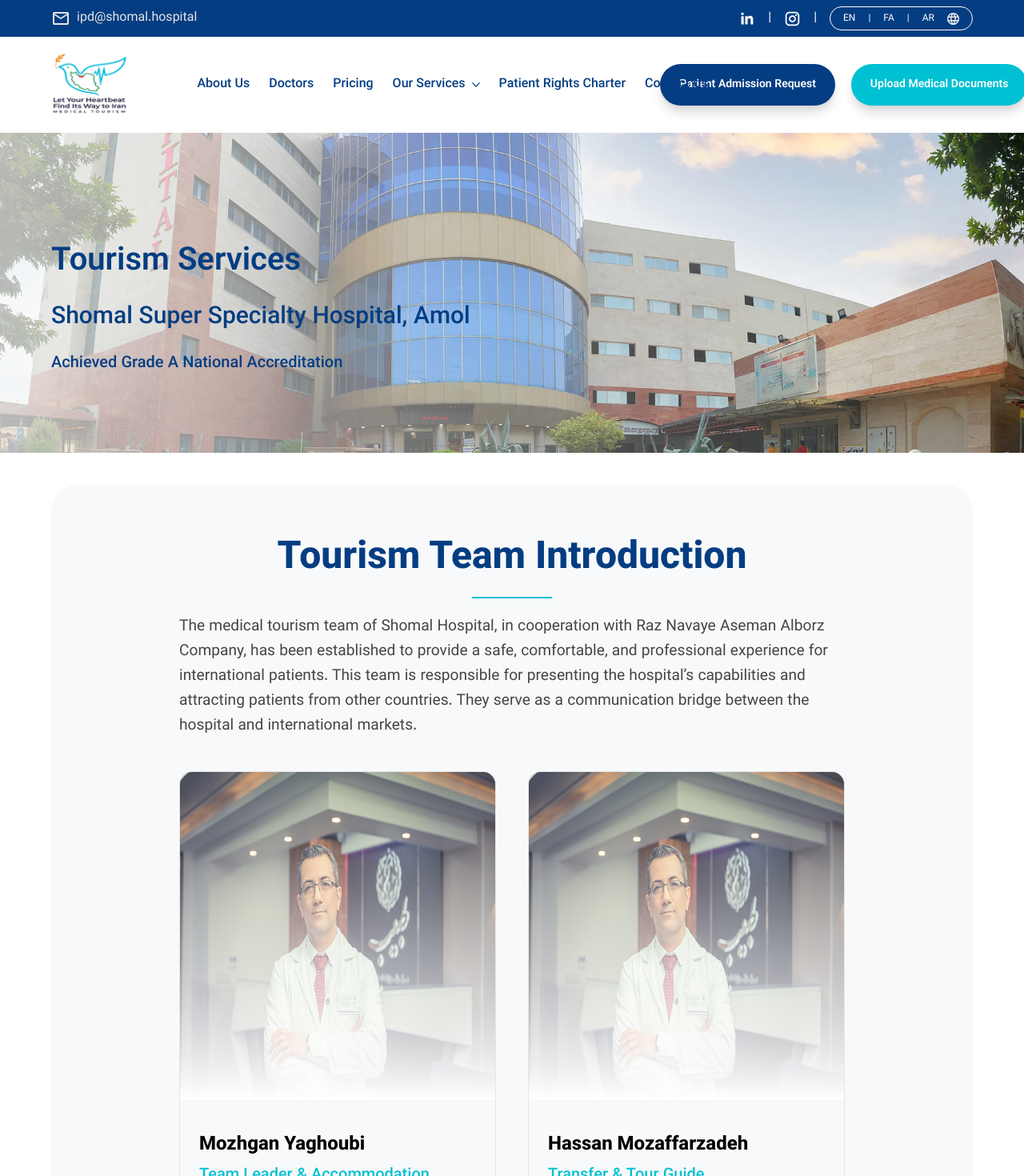
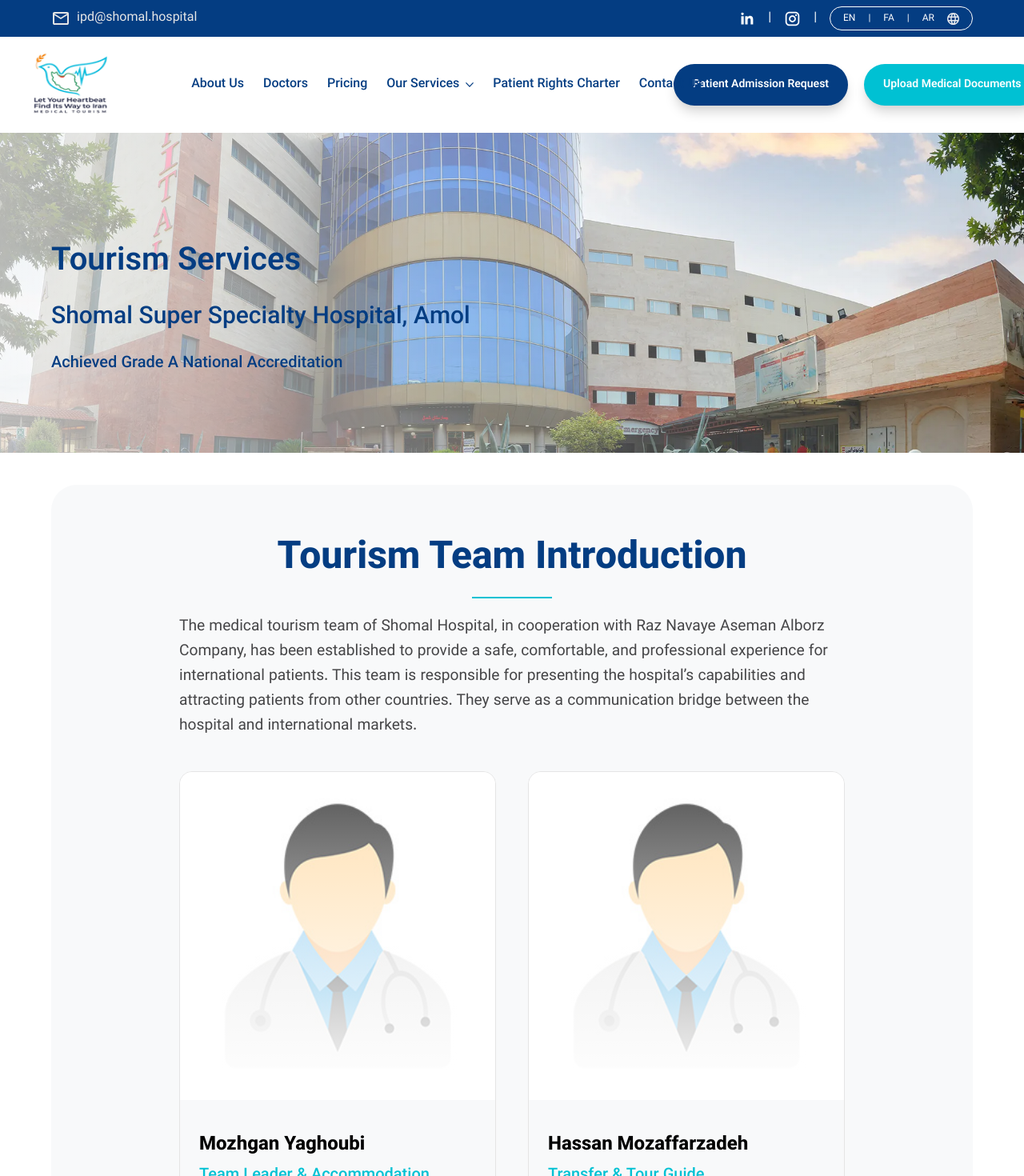
Before and after one commit to romiz5269/ipd-shomalhospital, a Next.js app: page /en/transfer-services in a window 1280 px wide. Shown: the top 1470 px of the page at 80% size. Built offline with nearby package versions, Linux system fonts and the light colour scheme.

Commit message:
edit menu

```diff
--- a/src/app/[lang]/doctors/page.tsx
+++ b/src/app/[lang]/doctors/page.tsx
@@ -4,11 +4,11 @@
 import {toPersianNumber} from "@/utils/functions";
 import Image from "next/image";
 import React from "react";
-import { getDictionary } from "../dictionaries";
-import { Metadata } from "next";
-import { pages_titles } from "@/constants";
+import {getDictionary} from "../dictionaries";
+import {Metadata} from "next";
+import {pages_titles} from "@/constants";
 export const metadata: Metadata = {
-  title: pages_titles.doctors['fa'] + ' | ' +'بیمارستان شمال',
+  title: pages_titles.doctors["fa"] + " | " + "بیمارستان شمال",
   description: "Shomal Hospital IPD Doctors page",
 };
 
@@ -21,7 +21,14 @@
 }) {
   const {lang} = await params;
   const {name = "", expertise = ""} = await searchParams;
-  const {our_doctors,license_number,search_by_name,search,select_expertise,doctors}=await getDictionary(lang)
+  const {
+    our_doctors,
+    license_number,
+    search_by_name,
+    search,
+    select_expertise,
+    doctors,
+  } = await getDictionary(lang);
   const filteredData = doctors.filter((doctor) => {
     const nameMatch = name
       ? Object.values(doctor.fullname.toString())
@@ -53,7 +60,7 @@
             lang={lang}
             defaultName={name}
             defaultExpertise={expertise}
-            dict={{search,search_by_name,select_this:select_expertise}}
+            dict={{search, search_by_name, select_this: select_expertise}}
           />
           <div className="grid grid-cols-4 gap-10 mt-10 ">
             {filteredData?.map((doctor) => (
@@ -63,7 +70,7 @@
               >
                 <div className="lg:h-[250px] h-[200px] relative before:absolute before:bottom-0 before:bg-gradient-to-t before:from-white before:to-transparent before:z-10 before:w-full before:h-full before:top-0 before:right-0">
                   <Image
-                    src="/doctor.png"
+                    src="/doctor.jpg"
                     fill
                     alt=""
                     className="object-fill"
--- a/src/app/[lang]/layout.tsx
+++ b/src/app/[lang]/layout.tsx
@@ -8,11 +8,11 @@
 import CustomLink from "@/ui/components/global/CustomLink";
 import {getHref} from "@/utils/functions";
 import {languages_types} from "@/types";
-import { getDictionary } from "./dictionaries";
+import {getDictionary} from "./dictionaries";
 
 export const metadata: Metadata = {
-  title: "Create Next App",
-  description: "Generated by create next app",
+  title: "بیماران بین الملل | بیمارستان شمال آمل",
+  description: "صفحه ی بیماران بین الملل بیمارستان شمال آمل",
 };
 export async function generateStaticParams() {
   return [{lang: "en"}, {lang: "fa"}, {lang: "ar"}];
@@ -36,7 +36,8 @@
         <TopNavbar lang={lang as languages_types} />
         <TopMenu lang={lang as languages_types} />
         {children}
-        <footer className="bg-blue-primary rounded-t-2xl py-20 container ">
+        <div className="bg-blue-primary">
+          <footer className=" rounded-t-2xl py-20 container ">
             <div className="grid lg:grid-cols-12 sm:grid-cols-2 grid-cols-1 w-full container lg:gap-x-10 gap-y-0 gap-y-10">
               <div className="lg:col-span-3 col-span-12 flex flex-col items-center justify-start gap-x-3">
                 <div className="relative h-[140px] w-[140px]">
@@ -125,6 +126,7 @@
               </div>
             </div>
           </footer>
+        </div>
       </body>
     </html>
   );
--- a/src/app/[lang]/page.tsx
+++ b/src/app/[lang]/page.tsx
@@ -116,7 +116,7 @@
           <div className="grid grid-cols-3 gap-x-10 lg:gap-y-0 gap-y-4 mt-10 lg:h-[600px]">
             <div className="lg:col-span-1 col-span-3 rounded-2xl border-[1px] border-neutral-200 overflow-hidden relative">
               <div className="lg:h-[410px] h-[300px] relative before:absolute before:bottom-0 before:bg-gradient-to-t before:from-white before:to-transparent before:z-10 before:w-full before:h-full before:top-0 before:right-0">
-                <Image src="/doctor.png" fill alt="" className="object-fill" />
+                <Image src="/doctor.jpg" fill alt="" className="object-fill" />
               </div>
               <div className=" h-full px-6 py-10 space-y-2 ">
                 <h3 className="lg:text-2xl text-lg font-black text-black">
--- a/src/app/[lang]/transfer-services/page.tsx
+++ b/src/app/[lang]/transfer-services/page.tsx
@@ -5,10 +5,10 @@
 import Image from "next/image";
 import TransferServicesPackages from "@/ui/TransferServicesPackages";
 import {toPersianNumber} from "@/utils/functions";
-import { Metadata } from "next";
-import { pages_titles } from "@/constants";
+import {Metadata} from "next";
+import {pages_titles} from "@/constants";
 export const metadata: Metadata = {
-  title: pages_titles.transfer_services['fa'] + ' | ' +'بیمارستان شمال',
+  title: pages_titles.transfer_services["fa"] + " | " + "بیمارستان شمال",
   description: "Shomal Hospital IPD transfer services page",
 };
 export default async function TransferServicePage({
@@ -17,8 +17,14 @@
   params: Promise<{lang: languages_types}>;
 }) {
   const {lang} = await params;
-  const {transfer_service_page, package_price, phone_number, email,oxin_hotel_location,olympic_hotel_location} =
-    await getDictionary(lang);
+  const {
+    transfer_service_page,
+    package_price,
+    phone_number,
+    email,
+    oxin_hotel_location,
+    olympic_hotel_location,
+  } = await getDictionary(lang);
   return (
     <>
       <PageHeaderSlider
@@ -42,7 +48,7 @@
           <div className="grid grid-cols-2 gap-x-10 lg:gap-y-0 gap-y-4 mt-10 lg:h-[600px]">
             <div className="lg:col-span-1 col-span-3 rounded-2xl border-[1px] border-neutral-200 overflow-hidden relative">
               <div className="lg:h-[410px] h-[300px] relative before:absolute before:bottom-0 before:bg-gradient-to-t before:from-white before:to-transparent before:z-10 before:w-full before:h-full before:top-0 before:right-0">
-                <Image src="/doctor.png" fill alt="" className="object-fill" />
+                <Image src="/doctor.jpg" fill alt="" className="object-fill" />
               </div>
               <div className=" h-full px-6 py-10 space-y-2 ">
                 <h3 className="lg:text-2xl text-lg font-black text-black">
@@ -84,7 +90,7 @@
             </div>
             <div className="lg:col-span-1 col-span-3 rounded-2xl border-[1px] border-neutral-200 overflow-hidden relative">
               <div className="lg:h-[410px] h-[300px] relative before:absolute before:bottom-0 before:bg-gradient-to-t before:from-white before:to-transparent before:z-10 before:w-full before:h-full before:top-0 before:right-0">
-                <Image src="/doctor.png" fill alt="" className="object-fill" />
+                <Image src="/doctor.jpg" fill alt="" className="object-fill" />
               </div>
               <div className=" h-full px-6 py-10 space-y-2 ">
                 <h3 className="lg:text-2xl text-lg font-black text-black">
@@ -143,12 +149,20 @@
             {transfer_service_page.introduction.our_serives_ipd}
           </h3>
           <>
-            <div className="mt-20 introduction_description_subText" dangerouslySetInnerHTML={{__html:transfer_service_page.services}}/>
+            <div
+              className="mt-20 introduction_description_subText"
+              dangerouslySetInnerHTML={{__html: transfer_service_page.services}}
+            />
           </>
           <h3 className="my-10 lg:text-[3em] text-3xl font-black text-blue-primary text-center relative before:absolute before:w-[100px] before:block before:bg-secondary before:-bottom-5 before:h-[2px] before:left-[50%] before:translate-x-[-50%] ">
             {transfer_service_page.introduction.packages_list}
           </h3>
-          <TransferServicesPackages oxin_hotel_location={oxin_hotel_location} olympic_hotel_location={olympic_hotel_location} transfer_service_page={transfer_service_page} package_price={package_price} />
+          <TransferServicesPackages
+            oxin_hotel_location={oxin_hotel_location}
+            olympic_hotel_location={olympic_hotel_location}
+            transfer_service_page={transfer_service_page}
+            package_price={package_price}
+          />
         </div>
       </section>
     </>
--- a/src/ui/components/top-menu/TopMenu.tsx
+++ b/src/ui/components/top-menu/TopMenu.tsx
@@ -27,9 +27,9 @@
     return () => window.removeEventListener("scroll", handleScroll);
   }, []);
   return (
-    <>
+    <div className="w-full">
       <div
-        className={`w-full z-30 transition-all duration-300 container flex lg:justify-around justify-between items-center
+        className={`w-full z-30 transition-all duration-300 md:px-10 px-4 flex lg:justify-around justify-between items-center
       ${
         isSticky
           ? "h-[80px] lg:fixed top-0 custom-shadow backdrop-blur-3xl bg-white/80"
@@ -102,6 +102,6 @@
           </div>
         </div>
       </div>
-    </>
+    </div>
   );
 }
--- a/src/ui/top-navbar/index.tsx
+++ b/src/ui/top-navbar/index.tsx
@@ -1,11 +1,12 @@
 import React from "react";
 import LanguagesChanger from "../components/LanguagesChanger";
-import { languages_types } from "@/types";
-import { default_info } from "@/constants";
+import {languages_types} from "@/types";
+import {default_info} from "@/constants";
 
-export default function TopNavbar({lang}:{lang:languages_types}) {
+export default function TopNavbar({lang}: {lang: languages_types}) {
   return (
-    <div className="py-2 container bg-blue-primary flex items-center justify-between">
+    <div className="bg-blue-primary">
+      <div className="py-2 container  flex items-center justify-between w-full">
         <div className="flex items-center justify-center gap-x-2 group">
           <span className="text-[#e6e6e6] group-hover:text-white">
             <svg
@@ -64,5 +65,6 @@
           <LanguagesChanger lang={lang} />
         </div>
       </div>
+    </div>
   );
 }
```
Also changed, not shown: public/doctor.jpg (added). Lines whose indentation alone changed are shown as unchanged.
